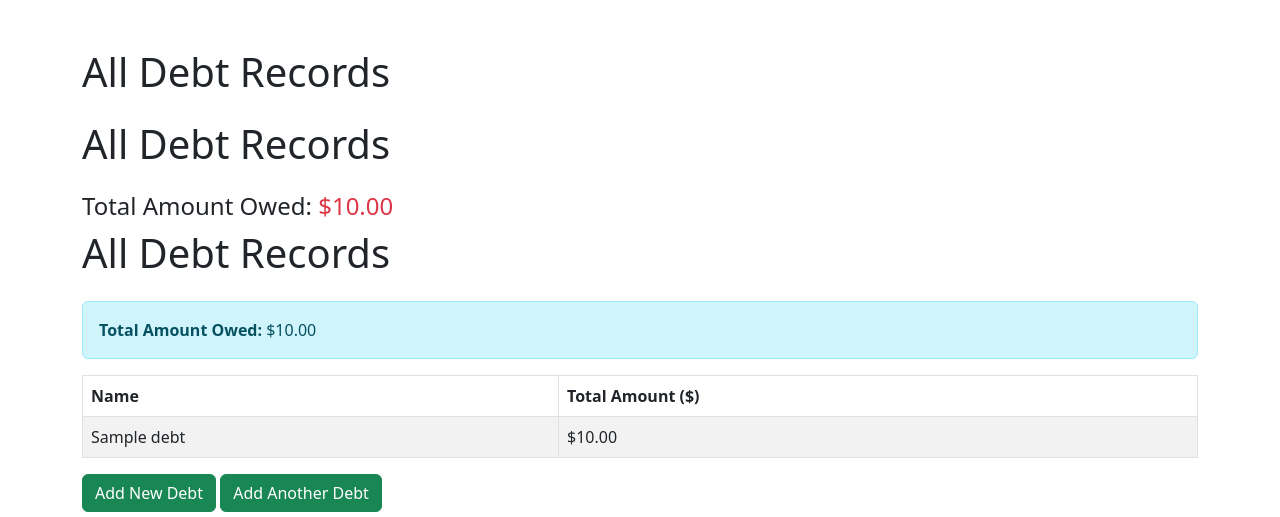
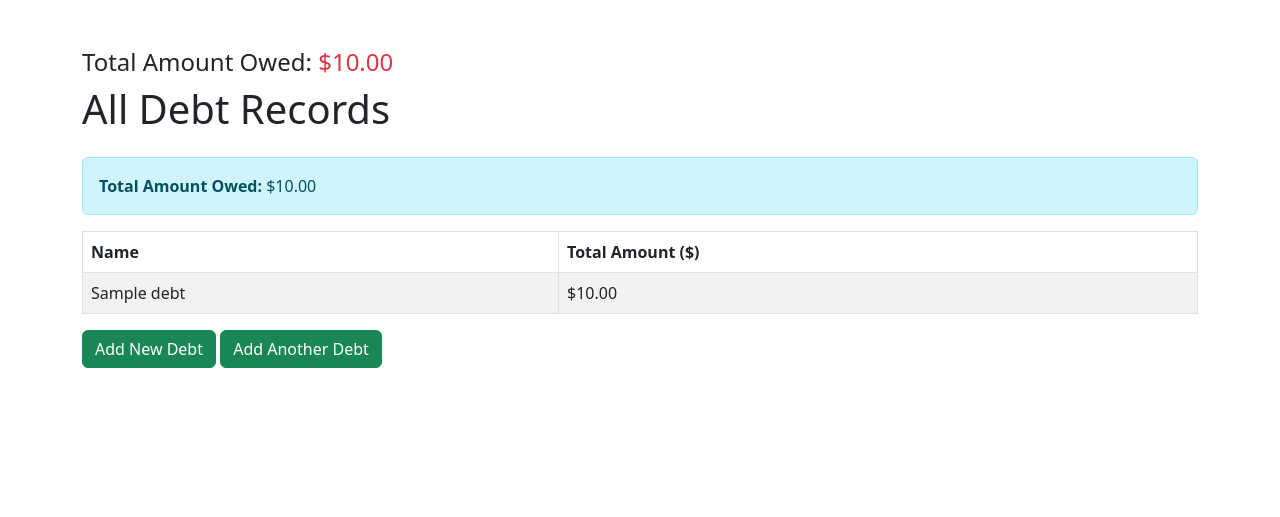
Before and after one commit to eymaster/utangs, a Flask app: page /debts in a window 1280 px wide. Shown: the top 517 px of the page. Run offline with Flask 3, Linux system fonts and the light colour scheme; tables that the repository leaves empty hold one stand-in row (values such as "Sample post").

Commit message:
Update debts.html

```diff
--- a/templates/debts.html
+++ b/templates/debts.html
@@ -5,8 +5,7 @@
   <link href="https://cdn.jsdelivr.net/npm/bootstrap@5.3.0/dist/css/bootstrap.min.css" rel="stylesheet">
 </head>
 <body class="container py-5">
-  <h1 class="mb-4">All Debt Records</h1>
-  <h1 class="mb-4">All Debt Records</h1>
+
 <h4>Total Amount Owed: <span class="text-danger">${{ "%.2f"|format(total_debt) }}</span></h4>
   <h1 class="mb-4">All Debt Records</h1>
 
```
